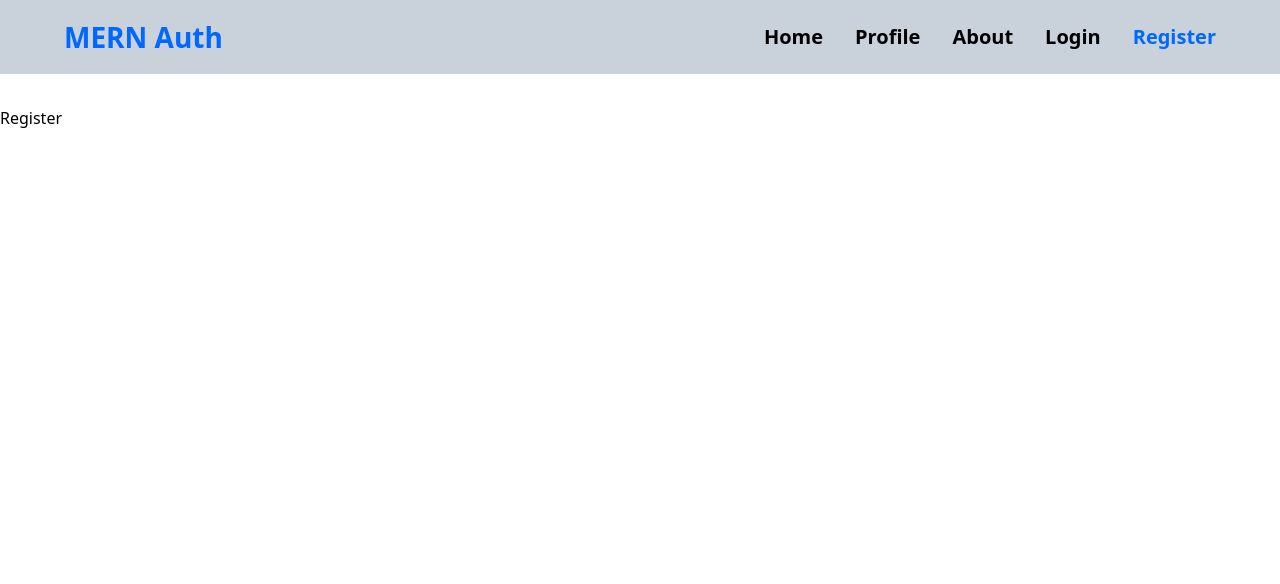
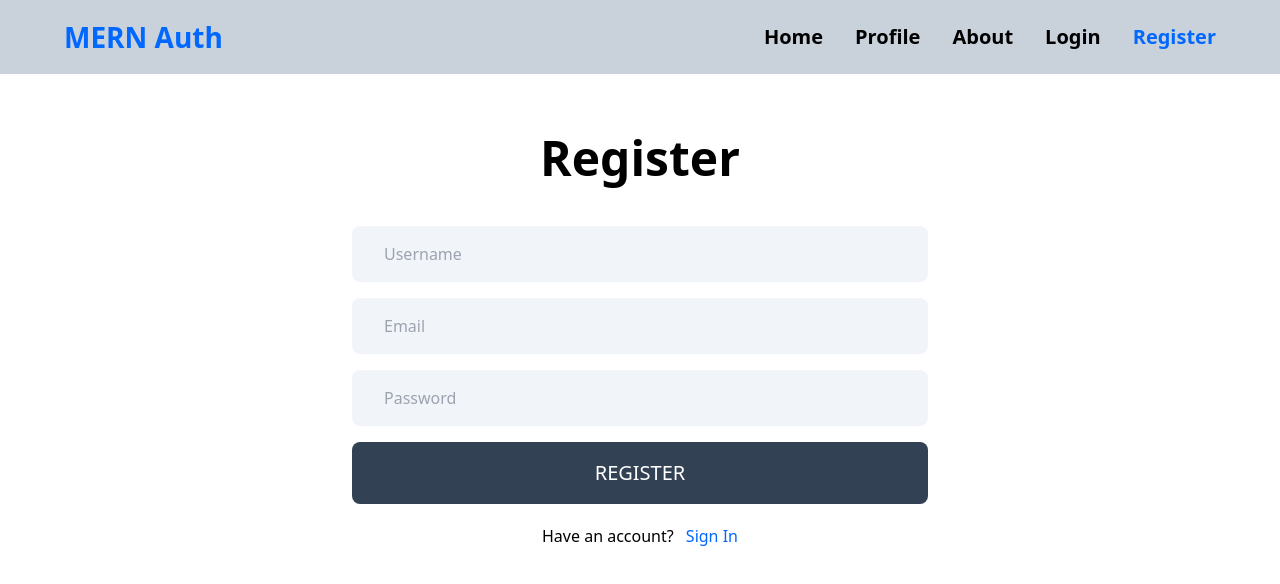
Before and after one commit to TuanNguyen0915/MERN_Auth, a React (Vite) app in the folder FrontEnd/: page /register in a window 1280 px wide. Shown: the top 584 px of the page. Built offline with nearby package versions, Linux system fonts and the light colour scheme.

Commit message:
Create register page

```diff
--- a/FrontEnd/src/pages/Register.jsx
+++ b/FrontEnd/src/pages/Register.jsx
@@ -1,5 +1,49 @@
 const Register = () => {
-  return <div>Register</div>
-}
+  return (
+    <div className="container flex w-full items-center justify-center">
+      <div className="flex w-full flex-col items-center justify-center md:w-1/2">
+        <h1 className="mb-8 text-center text-[28px] font-bold md:text-[48px]">
+          Register
+        </h1>
+        {/* FORM */}
+        <form className="flex w-full flex-col items-center justify-center gap-4">
+          <input
+            type="text"
+            placeholder="Username"
+            autoComplete="off"
+            required
+            name="name"
+            className="w-full rounded-lg bg-slate-100 p-4 px-8 outline-none focus:outline-textLink"
+          />
+          <input
+            type="email"
+            placeholder="Email"
+            autoComplete="off"
+            required
+            name="email"
+            className="w-full rounded-lg bg-slate-100 px-8 py-4 outline-none focus:outline-textLink"
+          />
+          <input
+            type="password"
+            placeholder="Password"
+            autoComplete="off"
+            required
+            name="password"
+            className="w-full rounded-lg bg-slate-100 p-4 px-8 outline-none focus:outline-textLink"
+          />
+          {/* BUTTON */}
+          <button className="w-full rounded-lg bg-slate-700 p-4 px-8 text-white hover:opacity-90 md:text-[20px] uppercase">
+            Register
+          </button>
+        </form>
+        <div className="mt-5 flex w-full items-center justify-center">
+          <p>
+            Have an account? <span className="pl-2 text-textLink">Sign In</span>
+          </p>
+        </div>
+      </div>
+    </div>
+  );
+};
 
-export default Register
+export default Register;
```
